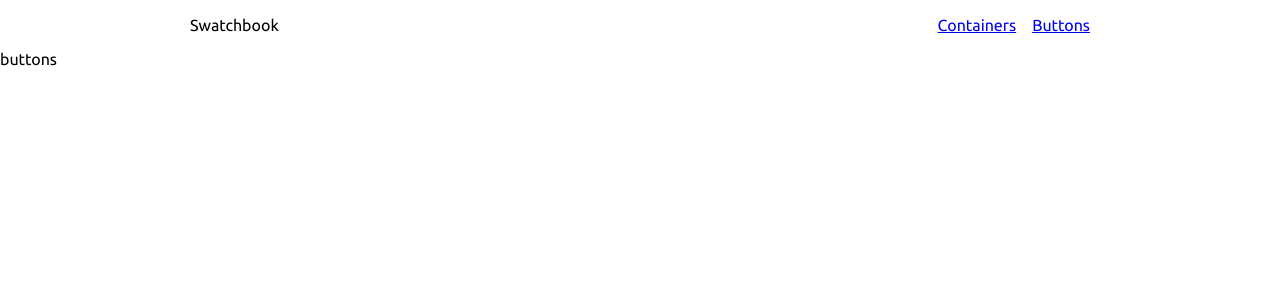
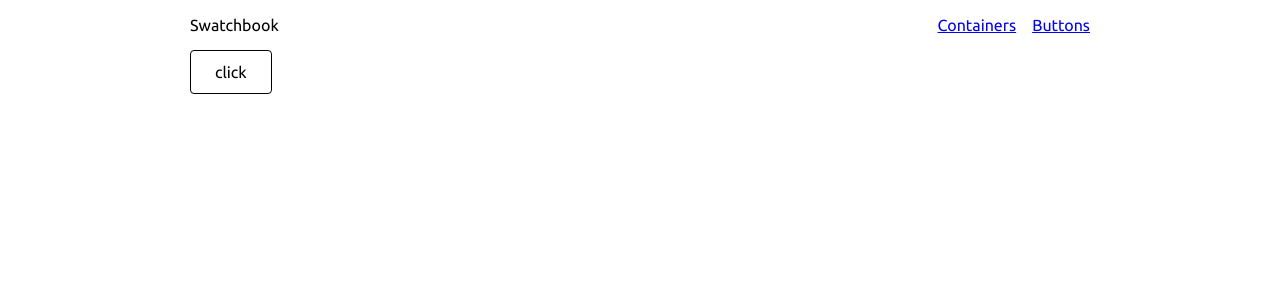
Before and after one commit to asherman-ca/sandbox, a React (Create React App) app: page /buttons in a window 1280 px wide. Shown: the top 300 px of the page. Built offline with nearby package versions, Linux system fonts and the light colour scheme.

Commit message:
button animation complete

```diff
--- a/src/pages/Buttons.jsx
+++ b/src/pages/Buttons.jsx
@@ -1,7 +1,12 @@
 const Buttons = () => {
 	return (
 		<div className='container'>
-			<div>buttons</div>
+			<div className='buttons'>
+				<div className='button'>
+					click
+					<div className='button-bg'></div>
+				</div>
+			</div>
 		</div>
 	);
 };
--- a/src/pages/Containers.jsx
+++ b/src/pages/Containers.jsx
@@ -2,6 +2,17 @@ const Containers = () => {
 	return (
 		<div className='container'>
 			<div className='child'>
+				<div className='accord'>
+					<input type='checkbox' defaultChecked />
+					<i></i>
+					<h2>Words Title</h2>
+					<p>
+						lorem ipsum lorem ipsum lorem ipsum lorem ipsum lorem ipsum lorem
+						ipsum lorem ipsum lorem ipsum lorem ipsum lorem ipsum lorem ipsum
+						lorem ipsum lorem ipsum lorem ipsum lorem ipsum lorem ipsum
+					</p>
+				</div>
+
 				<div className='accord'>
 					<input type='checkbox' defaultChecked />
 					<i></i>
--- a/src/styles/Buttons.css
+++ b/src/styles/Buttons.css
@@ -0,0 +1,58 @@
+.buttons {
+	width: 90%;
+	max-width: 900px;
+	margin: 0 auto;
+
+	display: flex;
+	align-items: flex-start;
+}
+
+.button {
+	display: flex;
+
+	padding: 0.75rem 1.5rem;
+	/* background-color: white; */
+	color: black;
+	border: 1px solid black;
+	border-radius: 0.25rem;
+
+	position: relative;
+}
+
+.button-bg {
+	position: absolute;
+	top: 0;
+	left: 0;
+	height: 100%;
+	width: 100%;
+	z-index: -1;
+	visibility: hidden;
+
+	background-color: black;
+}
+
+.button-bg::before {
+	content: '';
+	width: 50px;
+	height: 50px;
+}
+
+.button:hover {
+	color: white;
+	/* border-color: white; */
+	cursor: pointer;
+}
+
+.button:hover .button-bg {
+	visibility: initial;
+	animation: buttonSlide 0.1s ease-in;
+}
+
+@keyframes buttonSlide {
+	0% {
+		width: 0%;
+	}
+	100% {
+		width: 100%;
+	}
+}
--- a/src/styles/Home.css
+++ b/src/styles/Home.css
@@ -6,15 +6,8 @@
 	animation: flipdown 0.5s ease both;
 }
 
-.container {
-	min-height: calc(100vh - 50px);
-	margin-top: 50px;
-
-	display: flex;
-}
-
 .child {
-	margin: auto;
+	margin: 0 auto;
 	max-width: 600px;
 }
 
```
